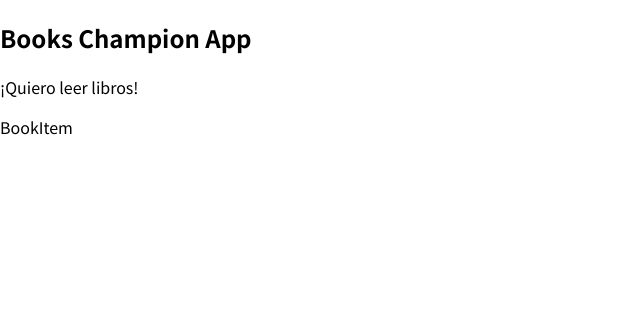
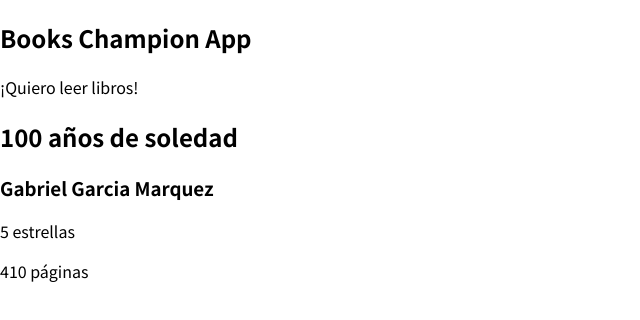
Before and after one commit to ManuelCecarelli/LAB-III_exercises, a React (Vite) app in the folder BookChampion Project/: page / in a window 1280 px wide. Shown: the top 320 px of the page, without its empty margins (0-640 px from the left). Built offline with nearby package versions, Linux system fonts and the light colour scheme.

Commit message:
Modificamos la estructura del componente 'BookItem'

```diff
--- a/BookChampion Project/src/components/bookitem/BookItem.jsx
+++ b/BookChampion Project/src/components/bookitem/BookItem.jsx
@@ -1,6 +1,11 @@
 const BookItem = () => {
     return (
-        <div>BookItem</div>
-    )
-}
-export default BookItem
+        <>
+            <h2>100 años de soledad</h2>
+            <h3>Gabriel Garcia Marquez</h3>
+            <div>{Array(5).fill("*").length} estrellas</div>
+            <p>410 páginas</p>
+        </>
+    );
+};
+export default BookItem;
```
